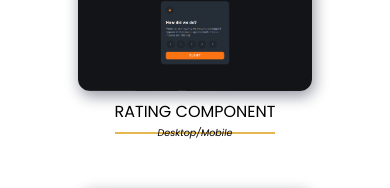
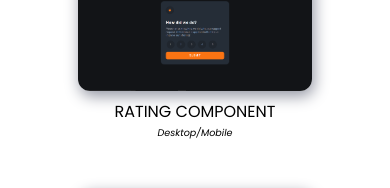
Before and after one commit to Soph-iee/My-portfolio, a React (Vite) app: page / in a window 390 px wide. In both pictures the pointer is over the link "RATING COMPONENT". Shown: the part 1448-1636 px from the top of the page. Built offline with nearby package versions, Linux system fonts and the light colour scheme.

Commit message:
mobile hover deleted

```diff
--- a/src/index.css
+++ b/src/index.css
@@ -364,7 +364,7 @@ body {
 
   .project-item a:hover {
     color: #000;
-    border-bottom: #daa520c9 solid 2px;
+    border-bottom: transparent solid 2px;
     border-radius: 0px;
     transition: 0.3s ease-in-out;
   }
```
